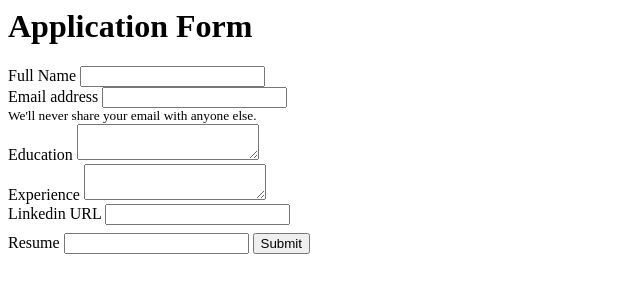
After one commit to explorechoice/flask-career-website, a Flask app: template templates/application_form.html in a window 1280 px wide. The commit adds this page. Shown: the top 300 px of the page, without its empty margins (0-640 px from the left). Run offline with Flask 3, Linux system fonts and the light colour scheme; the template is opened without the code that fills it, so the values that code supplies are empty.

Commit message:
Added code to store data into applications

```diff
--- a/app.py
+++ b/app.py
@@ -1,5 +1,5 @@
-from database import load_openings, load_openings_from_db, load_openings_by_id, load_job_from_db
-from flask import Flask, jsonify, render_template
+from database import load_openings, load_openings_from_db, load_openings_by_id, load_job_from_db, store_data_into_db
+from flask import Flask, jsonify, render_template, request
 
 app = Flask(__name__)
 
@@ -53,7 +53,15 @@ def get_job(id):
   openings = load_openings_by_id(id)
   return jsonify(openings)
 
-
+@app.route("/job/<id>/apply", methods=['post'])
+def submit_application(id):
+  opening = load_job_from_db(id)
+  #data = request.args # data form will be submitted as query parameter
+  data = request.form # data form will be submitted as form data
+  # store into db
+  store_data_into_db(id, data)
+  # send email notification
+  return render_template(template_name_or_list='application_submitted.html', data=data, opening=opening)
 
 if __name__ == "__main__":
   app.run(host='0.0.0.0', debug=True)
--- /dev/null
+++ b/templates/application_form.html
@@ -0,0 +1,32 @@
+<div class="container my-5 lead">
+  <h1 class="display-6 fw-bold text-body-emphasis">Application Form</h1>
+  <form class="mx-16" action="/job/{{ opening.id }}/apply" method="post">
+    <div class="mb-3">
+      <label for="fullname" class="form-label">Full Name</label>
+      <input type="fullname" class="form-control" id="fullname" name="fullname">
+    </div>
+    <div class="mb-3">
+      <label for="email" class="form-label">Email address</label>
+      <input type="email" class="form-control" id="email" name="email" aria-describedby="emailHelp">
+      <div id="emailHelp" class="form-text "><small>We'll never share your email with anyone else.</small></div>
+    </div>
+    <div class="mb-3">
+      <label for="education" class="form-label">Education</label>
+      <textarea class="form-control" name="education" id="education"></textarea>
+    </div>
+    <div class="mb-3">
+      <label for="experience" class="form-label">Experience</label>
+      <textarea type="email" class="form-control" name="experience" id="experience" aria-describedby="emailHelp"></textarea>
+    </div>
+    <div class="mb-3">
+      <label for="linkedinurl" class="form-label">Linkedin URL</label>
+      <input type="linkedinurl" class="form-control" name="linkedinurl" id="linkedinurl" aria-describedby="emailHelp"/>
+    </div>
+    <div class="mb-3">
+      <label for="resume" class="form-label">Resume</label>
+      <input type="text" class="form-control" name='resumeurl' id="resume" aria-describedby="resumeHelp"">
+    <button type="submit" class="btn btn-primary btn-md text-uppercase" style="margin-top: 8px; margin-bottom: 8px">Submit</button>
+  </form>
+
+</form>
+</div>
--- a/templates/home.html
+++ b/templates/home.html
@@ -30,4 +30,5 @@
       {% include 'openings.html' %}
       {% endfor %}
     </div>
+    </div>
     {% endblock content %}
```
Also changed, not shown: database.py (+7 -0 lines), templates/application_submitted.html (added, +14 -0 lines), templates/base.html (+6 -2 lines), templates/jobpage.html (+5 -3 lines).
